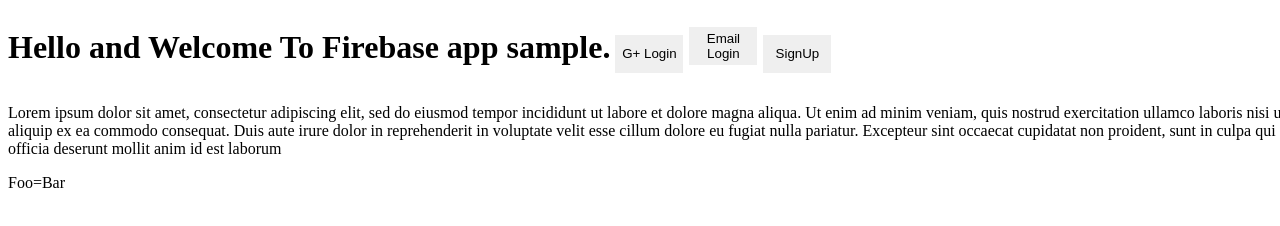
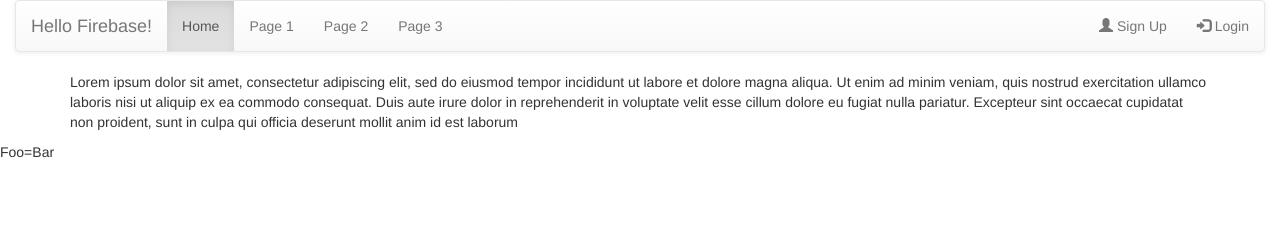
Before and after one commit to lianboi/firebase-concepts, a website: page src/index.html in a window 1280 px wide. Drawn offline with nearby package versions, Linux system fonts and the light colour scheme; no server answers.

```diff
--- a/src/index.html
+++ b/src/index.html
@@ -2,21 +2,31 @@
 <html>
 <head>
     <title>Firebase app</title>
+    <link rel="stylesheet" type="text/css" href="./bower_components/bootstrap/dist/css/bootstrap.css">
+    <link rel="stylesheet" type="text/css" href="./bower_components/bootstrap/dist/css/bootstrap-theme.css">
     <link rel="stylesheet" type="text/css" href="./css/style.css">
     <script src="https://www.gstatic.com/firebasejs/4.1.3/firebase.js"></script>
 </head>
 <body>
 <!-- header -->
-<div class="header">
-    <div>
-        <h1>Hello and Welcome To Firebase app sample.</h1>
-    </div>
-    <div>
-        <button id="google-login-btn" class="login-btn btn-controls visible" onclick="gLogin()">G+ Login</button>
-        <button id="email-login-btn" class="login-btn btn-controls visible" onclick="eLogin()">Email Login</button>
-        <button id="logout-btn" class="btn-controls hidden" onclick="logout()">Logout</button>
-        <button id="signup-btn" class="btn-controls visible" onclick="createAcount()">SignUp</button>
-    </div>
+<div class="container-fluid">
+    <nav class="navbar navbar-default">
+        <div class="container-fluid">
+            <div class="navbar-header">
+                <a class="navbar-brand" href="#">Hello Firebase!</a>
+            </div>
+            <ul class="nav navbar-nav">
+                <li class="active"><a href="#">Home</a></li>
+                <li><a href="#">Page 1</a></li>
+                <li><a href="#">Page 2</a></li>
+                <li><a href="#">Page 3</a></li>
+            </ul>
+            <ul class="nav navbar-nav navbar-right">
+                <li><a href="../html/sign-up.html"><span class="glyphicon glyphicon-user"></span> Sign Up</a></li>
+                <li><a href="#"><span class="glyphicon glyphicon-log-in"></span> Login</a></li>
+            </ul>
+        </div>
+    </nav>
 </div>
 <div class="container">
     <p>Lorem ipsum dolor sit amet, consectetur adipiscing elit, sed do eiusmod tempor incididunt ut labore et dolore magna aliqua. Ut enim ad minim veniam, quis nostrud exercitation ullamco laboris nisi ut aliquip ex ea commodo consequat. Duis aute irure dolor in reprehenderit in voluptate velit esse cillum dolore eu fugiat nulla pariatur. Excepteur sint occaecat cupidatat non proident, sunt in culpa qui officia deserunt mollit anim id est laborum</p>
--- a/src/js/auth.js
+++ b/src/js/auth.js
@@ -36,17 +36,17 @@
       document.getElementById("logout-btn").className = "btn-controls visible";
       let loginBtns = document.getElementsByClassName("login-btn");
       for(let i=0, j=loginBtns.length; i<j; i++){
-        loginBtns[i].className = 'login-btn btn-controls hidden';
+        loginBtns[i].className = 'btn login-btn btn-controls hidden';
       }
       document.getElementById("signup-btn").className = "btn-controls hidden";
     } else {
       // No user is signed in.
       //console.log("user is not authenticated", user);
-      document.getElementById("logout-btn").className = "btn-controls hidden";
-      document.getElementById("signup-btn").className = "btn-controls visible";
+      document.getElementById("logout-btn").className = "btn btn-controls hidden";
+      document.getElementById("signup-btn").className = "btn btn-controls visible";
       let loginBtns = document.getElementsByClassName("login-btn");
       for(let i=0, j=loginBtns.length; i<j; i++){
-        loginBtns[i].className = 'login-btn btn-controls visible';
+        loginBtns[i].className = 'btn login-btn btn-controls visible';
       }
     }
     //To get the current user details
--- a/src/js/services/firebase-db.js
+++ b/src/js/services/firebase-db.js
@@ -14,11 +14,16 @@
 }
 
 firebase.auth().onAuthStateChanged(function (user) {
-  user ? writeUserData(user.uid, "lianboi", "lbthomte@yahoo.com", '') : false;
-  let dbRef = firebase.database().ref('users/'+user.uid);
-  listenDataRef(dbRef, 'value', function(snapshot){
-    //console.log("data changes in db.....", snapshot.val());
-  });
+  console.log("onAuthStateChanged...user is:", user);
+  if(user) {
+    writeUserData(user.uid, "lianboi", "lbthomte@yahoo.com", '');
+
+    let dbRef = firebase.database().ref('users/'+user.uid);
+
+    listenDataRef(dbRef, 'value', function(snapshot){
+      //console.log("data changes in db.....", snapshot.val());
+    });
+  }
 });
 
 //writeUserData("testss-user-id", "thomte", "thomte@email.com", '');
--- a/src/js/sign-up.js
+++ b/src/js/sign-up.js
@@ -1,11 +1,13 @@
 function signUp(email, password){
+  console.log("arguments", email, password);
   firebase.auth().createUserWithEmailAndPassword(email, password).then(function(user){
     //user data
   }).catch(function(error){
     //error
+    console.log("signup error:", error);
   });
 }
 
 function createAcount(){
-  signUp("lbthomte@yahoo.com", "password");
+  signUp(document.getElementById('username').value, document.getElementById('password').value);
 }
```
Also changed, not shown: package.json (added, +25 -0 lines), src/bower.json (added, +23 -0 lines), src/html/sign-up.html (added, +48 -0 lines), 1 other file.
